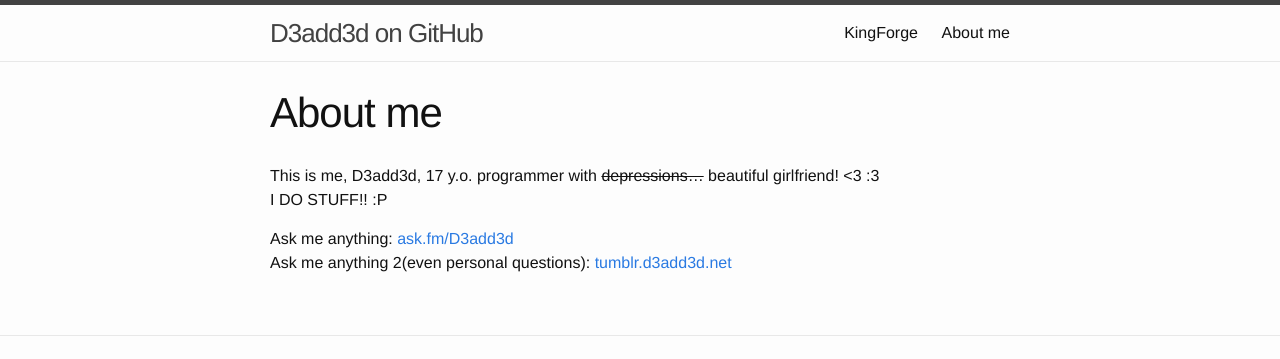
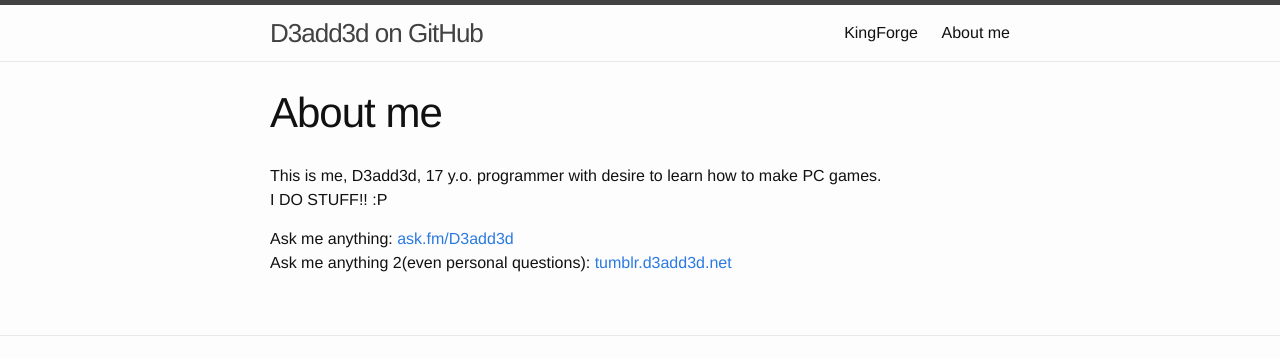
Before and after one commit to BytecodeEli/d3add3d.github.io, a Jekyll site: the page built from me.md, in a window 1280 px wide. Shown: the top 359 px of the page. Built offline with Jekyll 4.4.1, drawn with Linux system fonts in a browser that asks for light colours.

Commit message:
Mr Hyde was here …

```diff
--- a/me.md
+++ b/me.md
@@ -4,7 +4,7 @@ title: About me
 permalink: /me/
 ---
 
-This is me, D3add3d, 17 y.o. programmer with ~~depressions...~~ beautiful girlfriend! <3 :3
+This is me, D3add3d, 17 y.o. programmer with desire to learn how to make PC games.
 I DO STUFF!! :P
 
 Ask me anything:   [ask.fm/D3add3d](https://ask.fm/D3add3d)
```
Also changed, not shown: _posts/2016-06-18-Daily-Vlogs-starting!.md (added, +8 -0 lines).
